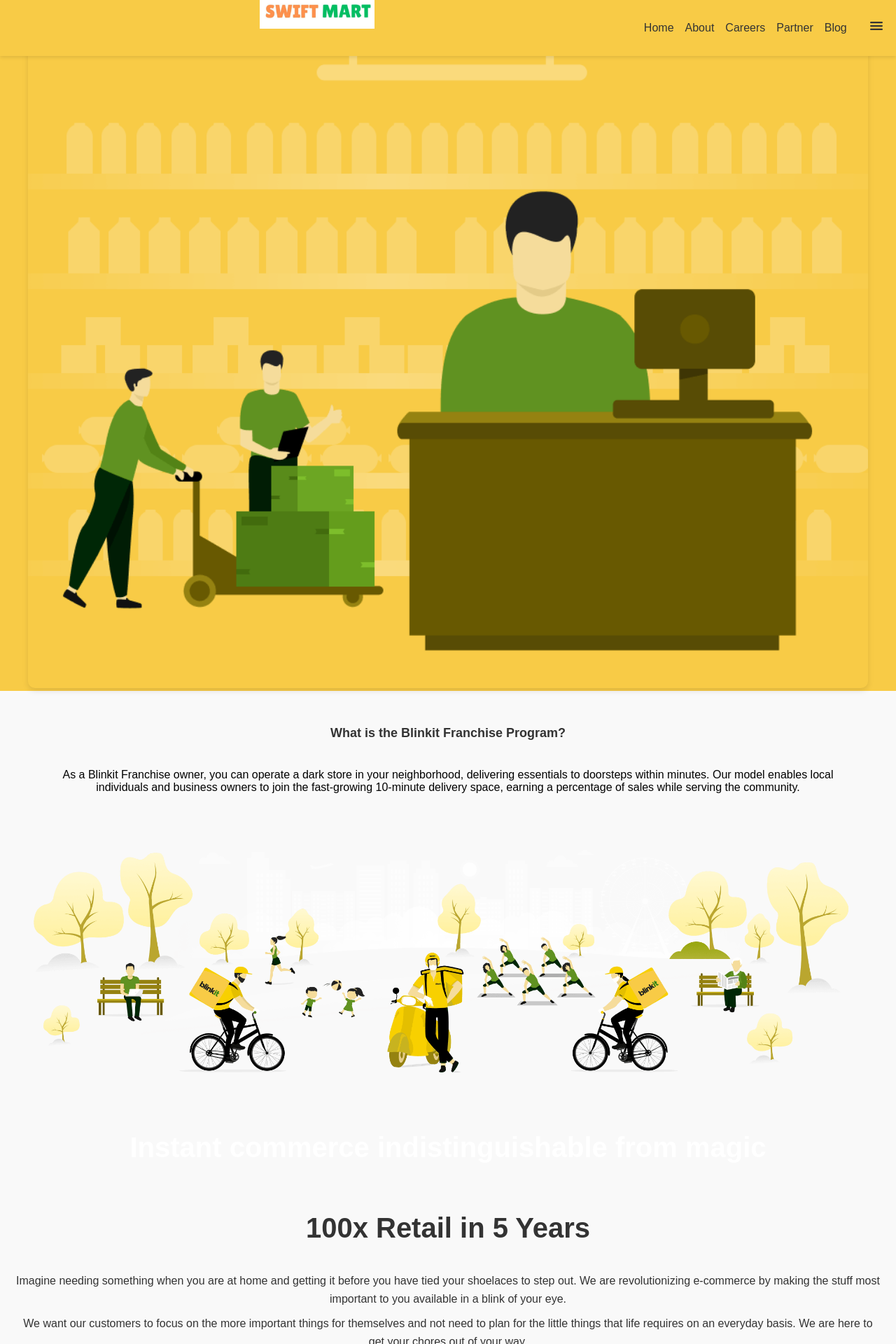
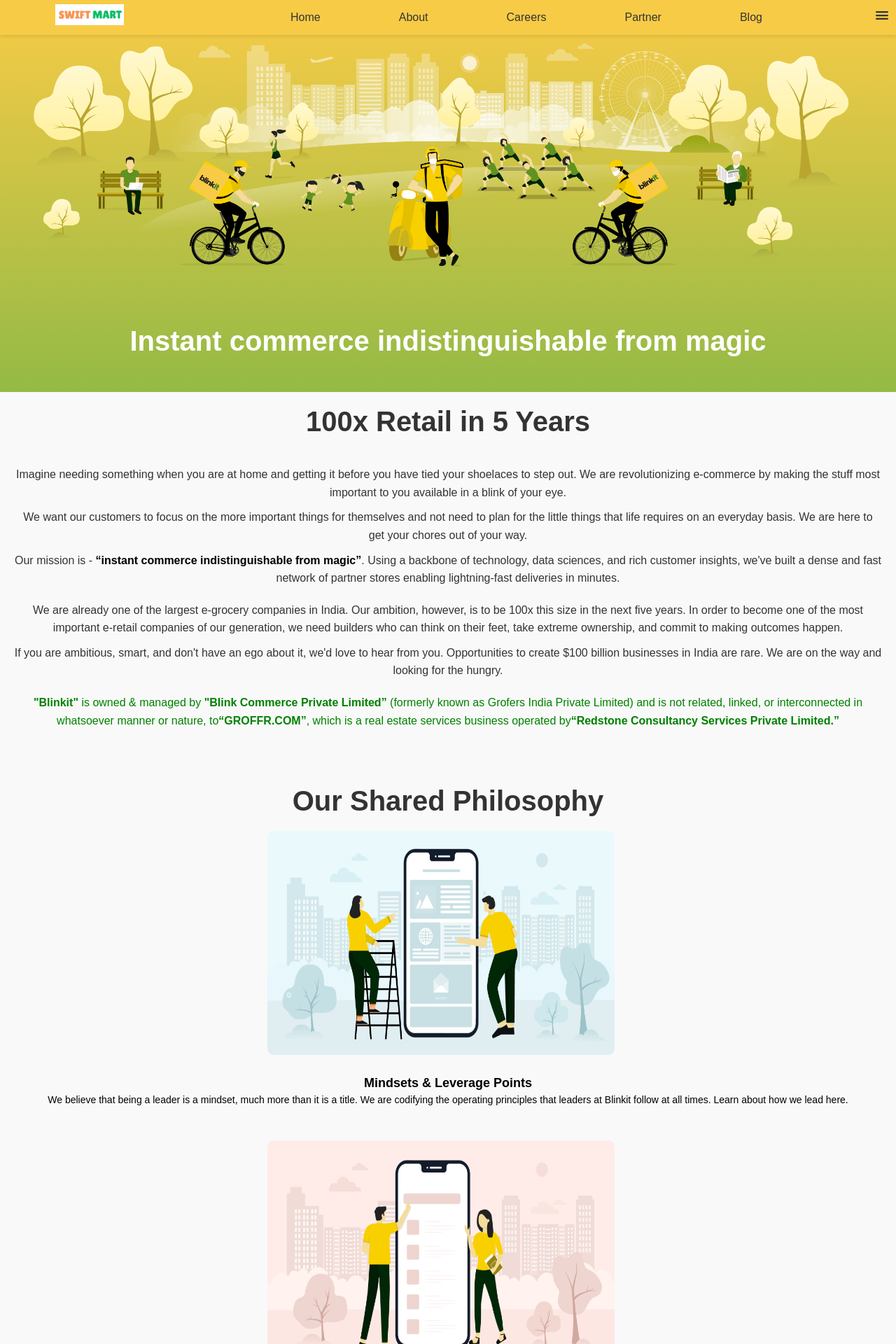
Before and after one commit to advancejavajsp/SwiftMart, a React (Vite) app in the folder frontend/: page /homePage/about in a window 1280 px wide. Shown: the top 1920 px of the page at 70% size. Built offline with nearby package versions, Linux system fonts and the light colour scheme.

Commit message:
component updated

```diff
--- a/frontend/src/Component/about/About.jsx
+++ b/frontend/src/Component/about/About.jsx
@@ -1,16 +1,14 @@
 import React from "react";
 import style from "./about.module.css";
-import about from "../../asset/about.webp"
-import img1 from "../../asset/img1.webp"
-import img2 from "../../asset/img2.webp"
+import about from "../../asset/about.webp";
+import img1 from "../../asset/img1.webp";
+import img2 from "../../asset/img2.webp";
 import AboutNav from "../aboutnavbar/AboutNav";
 
 const About = () => {
   return (
-
     <div className={style["containers"]}>
-
-     <AboutNav/>
+      <AboutNav />
       <div className={style["images"]}>
         <img src={about} alt="Blinkit delivery scene" />
         <h1>Instant commerce indistinguishable from magic</h1>
@@ -20,57 +18,65 @@
 
         <div className={style["mission"]}>
           <p>
-      Imagine needing something when you are at home and getting it before you have tied your shoelaces to step out.
-      We are revolutionizing e-commerce by making the stuff most important to you available in a blink of your eye.
+            Imagine needing something when you are at home and getting it before
+            you have tied your shoelaces to step out. We are revolutionizing
+            e-commerce by making the stuff most important to you available in a
+            blink of your eye.
           </p>
           <p>
-      We want our customers to focus on the more important things for themselves and not need to plan for the little
-      things that life requires on an everyday basis. We are here to get your chores out of your way.
+            We want our customers to focus on the more important things for
+            themselves and not need to plan for the little things that life
+            requires on an everyday basis. We are here to get your chores out of
+            your way.
           </p>
           <p>
-      Our mission is - <strong>“instant commerce indistinguishable from magic”</strong>. Using a backbone of technology,
-      data sciences, and rich customer insights, we've built a dense and fast network of partner stores enabling
-      lightning-fast deliveries in minutes.
+            Our mission is -{" "}
+            <strong>“instant commerce indistinguishable from magic”</strong>.
+            Using a backbone of technology, data sciences, and rich customer
+            insights, we've built a dense and fast network of partner stores
+            enabling lightning-fast deliveries in minutes.
           </p>
         </div>
 
         <div className={style["growth"]}>
           <p>
-      We are already one of the largest e-grocery companies in India. Our ambition, however, is to be 100x this size
-      in the next five years. In order to become one of the most important e-retail companies of our generation, we
-      need builders who can think on their feet, take extreme ownership, and commit to making outcomes happen.
+            We are already one of the largest e-grocery companies in India. Our
+            ambition, however, is to be 100x this size in the next five years.
+            In order to become one of the most important e-retail companies of
+            our generation, we need builders who can think on their feet, take
+            extreme ownership, and commit to making outcomes happen.
           </p>
           <p>
-      If you are ambitious, smart, and don’t have an ego about it, we’d love to hear from you. Opportunities to create
-      $100 billion businesses in India are rare. We are on the way and looking for the hungry.
+            If you are ambitious, smart, and don't have an ego about it, we'd
+            love to hear from you. Opportunities to create $100 billion
+            businesses in India are rare. We are on the way and looking for the
+            hungry.
           </p>
         </div>
 
         <div className={style["ownership"]}>
           <p>
-      <strong>"Blinkit"</strong> is owned & managed by <strong>"Blink Commerce Private Limited”</strong> (formerly known as
-      Grofers India Private Limited) and is not related, linked, or interconnected in whatsoever manner or nature, to
-      <strong>“GROFFR.COM”</strong>, which is a real estate services business operated by
+            <strong>"Blinkit"</strong> is owned & managed by{" "}
+            <strong>"Blink Commerce Private Limited”</strong> (formerly known as
+            Grofers India Private Limited) and is not related, linked, or
+            interconnected in whatsoever manner or nature, to
+            <strong>“GROFFR.COM”</strong>, which is a real estate services
+            business operated by
             <strong>“Redstone Consultancy Services Private Limited.”</strong>
           </p>
         </div>
       </div>
 
-
-
-
-
       <div className={style["osp"]}>
-
-
         <div className={style["images-container"]}>
           <h1>Our Shared Philosophy</h1>
           <img className={style["img"]} src={img1} alt="Shared philosophy 1" />
           <div className={style["left"]}>
             <h3>Mindsets & Leverage Points</h3>
             <p>
-        We believe that being a leader is a mindset, much more than it is a title. We are codifying the operating principles
-        that leaders at Blinkit follow at all times. Learn about how we lead here.
+              We believe that being a leader is a mindset, much more than it is
+              a title. We are codifying the operating principles that leaders at
+              Blinkit follow at all times. Learn about how we lead here.
             </p>
           </div>
         </div>
@@ -80,15 +86,13 @@
           <div className={style["text-content-right"]}>
             <h3>Learning Organisation</h3>
             <p>
-        We are a group of people who are constantly learning the skills we need and continuously improving ourselves to
-        create the future we desire.
-
-        Learn about what we value here.
+              We are a group of people who are constantly learning the skills we
+              need and continuously improving ourselves to create the future we
+              desire. Learn about what we value here.
             </p>
           </div>
         </div>
       </div>
-
 
       <footer className={style["footer"]}>
         <div className={style["footer-sections"]}>
@@ -149,16 +153,13 @@
         </div>
         <div className={style["footer-bottom"]}>
           <p>
-            By continuing past this page you agree to our Terms, Cookie policy, and
-            Privacy policy. All trademarks are properties of their respective
-            owners. © Blink Commerce Private Limited 2016-2024
+            By continuing past this page you agree to our Terms, Cookie policy,
+            and Privacy policy. All trademarks are properties of their
+            respective owners. © Blink Commerce Private Limited 2016-2024
           </p>
         </div>
       </footer>
     </div>
-
-
-
   );
 };
 export default About;
--- a/frontend/src/Component/about/about.module.css
+++ b/frontend/src/Component/about/about.module.css
@@ -6,162 +6,148 @@
   height: 100vh;
 }
 
-.images img {
+.containers .images img {
   width: 100%;
   max-width: 1200px;
   border-radius: 10px;
   margin-bottom: 2rem;
   background-repeat: no-repeat;
+}
 
-}
-.images h1{
+.containers .images h1 {
   color: white;
   margin-bottom: 50px;
-
 }
 
-.text h1 {
-  font-size: 18px;
-  color: white;
-  font-weight: bold;
-}
-
-.read {
+.containers .read {
   padding: 20px;
   background-color: #f9f9f9;
 }
 
-.mission,
-.growth,
-.ownership {
+.containers .read .mission,
+.containers .read .growth,
+.containers .read .ownership {
   margin-bottom: 20px;
   line-height: 1.6;
   font-size: 16px;
   color: #333;
 }
 
-.mission p,
-.growth p,
-.ownership p {
+.containers .read .mission p,
+.containers .read .growth p,
+.containers .read .ownership p {
   margin-bottom: 10px;
 }
 
-.mission strong,
-.growth strong {
+.containers .read .mission strong,
+.containers .read .growth strong {
   font-weight: bold;
   color: #000;
 }
 
-.ownership{
+.containers .read .ownership {
   color: green;
 }
 
-.osp {
+.containers .osp {
   font-family: sans-serif;
   margin: 20px;
 }
 
-.osp h1{
+.containers .osp h1 {
   margin: 20px;
 }
-h1 {
-  font-size: 18px;
-}
 
-.text-content-left, .text-content-right {
-  font-size: 14px;
-  padding: 10px;
-}
-
-.images-container {
-
+.containers .osp .images-container {
+  display: flex;
+  flex-direction: column;
   align-items: center;
   margin-bottom: 20px;
 }
 
-.images-container img {
+.containers .osp .images-container img {
   width: 40%;
   height: 40vh;
   margin-right: 20px;
 }
 
-.left {
+.containers .osp .images-container .left,
+.containers .osp .images-container .text-content-right {
+  font-size: 14px;
+  padding: 10px;
+}
+
+.containers .osp .images-container .left {
   text-align: left;
   margin: 20px;
   order: 1;
 }
 
-.text-content-right {
+.containers .osp .images-container .text-content-right {
   text-align: right;
   order: 2;
 }
 
-.left h3, .text-content-right h3 {
+.containers .osp .images-container .left h3,
+.containers .osp .images-container .text-content-right h3 {
   font-size: 18px;
 }
 
-.images-container {
-  display: flex;
-  flex-direction: column;
-  align-items: center;
-}
-
-.left, .text-content-right {
+.containers .osp .images-container .left,
+.containers .osp .images-container .text-content-right {
   text-align: center;
 }
 
-.img {
+.containers .osp .img {
   width: 100%;
   height: auto;
 }
 
-
-.footer {
+.containers .footer {
   background-color: #f9f9f9;
   padding: 20px;
   font-family: sans-serif;
   color: #333;
   text-align: left;
-
 }
 
-.footer-sections {
+.containers .footer .footer-sections {
   display: flex;
   justify-content: space-between;
   flex-wrap: wrap;
 }
 
-.footer-column {
+.containers .footer .footer-column {
   flex: 1;
   margin: 10px;
   min-width: 150px;
 }
 
-.footer-column h3 {
+.containers .footer .footer-column h3 {
   margin-bottom: 10px;
   font-size: 16px;
 }
 
-.footer-column ul {
+.containers .footer .footer-column ul {
   list-style: none;
   padding: 0;
 }
 
-.footer-column li {
+.containers .footer .footer-column li {
   margin-bottom: 5px;
 }
 
-.social-icons span {
+.containers .footer .social-icons span {
   display: block;
   margin-bottom: 10px;
 }
 
-.app-buttons img {
+.containers .footer .app-buttons img {
   width: 120px;
   margin-right: 10px;
 }
 
-.footer-bottom {
+.containers .footer .footer-bottom {
   border-top: 1px solid #ddd;
   margin-top: 20px;
   padding-top: 10px;
@@ -175,45 +161,47 @@
     height: auto;
   }
 
-  .images img {
+  .containers .images img {
     width: 100%;
     max-width: 100%;
     margin-bottom: 1rem;
   }
 
-  .images h1 {
-    font-size: 16px;
+  .containers .images h1 {
+    font-size: 18px;
     margin-bottom: 30px;
   }
 
-  .text h1 {
+  .containers .text h1 {
     font-size: 16px;
   }
 
-  .read {
+  .containers .read {
     padding: 15px;
     font-size: 14px;
   }
 
-  .mission, .growth, .ownership {
+  .containers .read .mission,
+  .containers .read .growth,
+  .containers .read .ownership {
     font-size: 14px;
     margin-bottom: 15px;
   }
 
-  .images-container {
+  .containers .osp .images-container {
     flex-direction: column;
     align-items: center;
   }
 
-  .images-container img {
+  .containers .osp .images-container img {
     width: 100%;
     height: auto;
     margin-bottom: 10px;
   }
 
-  .left, .text-content-right {
+  .containers .osp .left,
+  .containers .osp .text-content-right {
     text-align: center;
     padding: 10px;
   }
-
 }
--- a/frontend/src/Component/aboutnavbar/AboutNav.jsx
+++ b/frontend/src/Component/aboutnavbar/AboutNav.jsx
@@ -31,14 +31,14 @@
         </nav>
       </div>
 
-      <div className={styles["first"]}>
+      {/* <div className={styles["first"]}>
         <img src={image} alt="Main" />
       </div>
 
       <div className={styles["heading"]}>
         <h1>What is the Blinkit Franchise Program?</h1>
         <p>As a Blinkit Franchise owner, you can operate a dark store in your neighborhood, delivering essentials to doorsteps within minutes. Our model enables local individuals and business owners to join the fast-growing 10-minute delivery space, earning a percentage of sales while serving the community.</p>
-      </div>
+      </div> */}
     </section>
   );
 };
--- a/frontend/src/Component/aboutnavbar/aboutnav.module.css
+++ b/frontend/src/Component/aboutnavbar/aboutnav.module.css
@@ -1,60 +1,60 @@
-.nav{
-    position: absolute;
+* {
+  padding: 0;
+  margin: 0;
+  box-sizing: border-box;
 }
-  .navbar {
+
+.nav {
+  width: 100%;
+}
+
+.nav .navbar {
   display: flex;
   justify-content: space-between;
   align-items: center;
   background-color: #F8CB46;
-    padding: 1rem;
   box-shadow: 0 2px 5px rgba(0, 0, 0, 0.1);
   position: fixed;
   top: 0;
   z-index: 1000;
-    width: 100%;
-    height: 10vh;
+  min-width: 100%;
 }
 
-  .logo{
-    width: 70%;
+.nav .navbar .logo {
+  width: 20%;
+  height: 50px;
 }
 
-
-  .logo img {
-    height: 50px;
-    width: auto;
+.nav .navbar .logo img {
+  height: 30px;
 }
 
-
-  .links {
+.nav .navbar .links {
   display: flex;
-    gap: 1rem;
+  gap: 7rem;
 }
 
-  .link {
+.nav .navbar .links .link {
   text-decoration: none;
   color: #333;
   font-size: 1rem;
   transition: color 0.3s ease;
 }
 
-  .link:hover {
+.nav .navbar .links .link:hover {
   color: #007bff;
 }
 
-
-  .icon {
+.nav .navbar .icon {
   font-size: 1.5rem;
   color: #333;
   cursor: pointer;
+  margin-right: 8px;
 }
 
-
 .first {
-    margin-top: 1rem;
   text-align: center;
   background-color: #F8CB46;
-
 }
 
 .first img {
@@ -65,10 +65,6 @@
   box-shadow: 0 4px 8px rgba(0, 0, 0, 0.1);
 }
 
-  .heading{
-    margin: 50px;
-  }
-
-  .heading h1{
+.heading h1 {
   font-size: 18px;
 }
--- a/frontend/src/Component/payment/Payment.jsx
+++ b/frontend/src/Component/payment/Payment.jsx
@@ -1,7 +1,9 @@
 import React, { useState } from "react";
 import style from "./payment.module.css";
-import paytm from '../asset/paytm.webp'
-import mobikwik from '../asset/mobikwik.webp'
+import mobikwik from "../../asset/mobikwik.webp"
+import paytm from "../../asset/paytm.webp"
+
+
 
 const Payment = () => {
 
--- a/frontend/src/Component/search/search.module.css
+++ b/frontend/src/Component/search/search.module.css
@@ -1,4 +1,3 @@
-
 * {
   margin: 0;
   padding: 0;
@@ -19,16 +18,14 @@
 }
 
 
-
-  .logo img {
+.nav .logo img {
   height: 50px;
   width: auto;
   border-radius: 8px;
-
 }
 
 
-  .container {
+.nav .container {
   position: relative;
   display: flex;
   align-items: center;
@@ -37,14 +34,15 @@
   margin: 0 20px;
 }
 
-  .icon {
+
+.nav .container .icon {
   position: absolute;
   left: 10px;
   font-size: 1.5rem;
   color: #888;
 }
 
-  .cancel {
+.nav .container .cancel {
   position: absolute;
   right: 10px;
   font-size: 1.5rem;
@@ -52,11 +50,12 @@
   cursor: pointer;
 }
 
-  .cancel:hover {
+.nav .container .cancel:hover {
   color: #333;
 }
 
-  .search {
+
+.nav .container .search {
   width: 100%;
   height: 8vh;
   padding: 8px 40px;
@@ -65,14 +64,14 @@
   font-size: 1rem;
 }
 
-  .search:focus {
+.nav .container .search:focus {
   outline: none;
   border-color: #cf9165;
   box-shadow: 0 0 5px rgba(183, 123, 64, 0.5);
 }
 
 
-  .one {
+.nav .one {
   display: flex;
   align-items: center;
   background-color: #28a745;
@@ -84,18 +83,17 @@
   transition: background-color 0.3s ease;
 }
 
-  .one:hover {
+.nav .one:hover {
   background-color: #218838;
 }
 
-  .cart {
+.nav .cart {
   display: flex;
   align-items: center;
   font-size: 1.5rem;
-
 }
 
-  .one p {
+.nav .one p {
   margin: 0;
   font-size: 1rem;
   font-weight: bold;
@@ -104,18 +102,17 @@
 
 .cont {
   display: flex;
-    justify-content:space-evenly;
-    margin: 30px ;
+  justify-content: space-evenly;
+  margin: 30px;
   width: 30%;
+}
 
-
-  }
-  .cont p:hover{
-
+.cont p:hover {
   cursor: pointer;
 }
 
-  .container1 {
+
+.cont .container1 {
   margin: 0 10px;
   border: 1px solid gray;
   width: 120px;
@@ -130,7 +127,7 @@
   box-shadow: 0 2px 5px rgba(0, 0, 0, 0.1);
 }
 
-  .container1 p{
+.cont .container1 p {
   font-size: 14px;
   font-family: sans-serif;
   font-weight: bold;
@@ -138,7 +135,7 @@
   color: gray;
 }
 
-  .container1:hover {
+.cont .container1:hover {
   transform: scale(1.05);
   box-shadow: 0 4px 8px rgba(0, 0, 0, 0.2);
   border-color: #c49b62;
@@ -152,7 +149,4 @@
   font-family: sans-serif;
   color: #333;
   width: 50%;
-
-
-
 }
```
Also changed, not shown: frontend/src/Component/Productcontainer/productcontainer.module.css (+44 -6 lines). Lines whose indentation alone changed are shown as unchanged.
